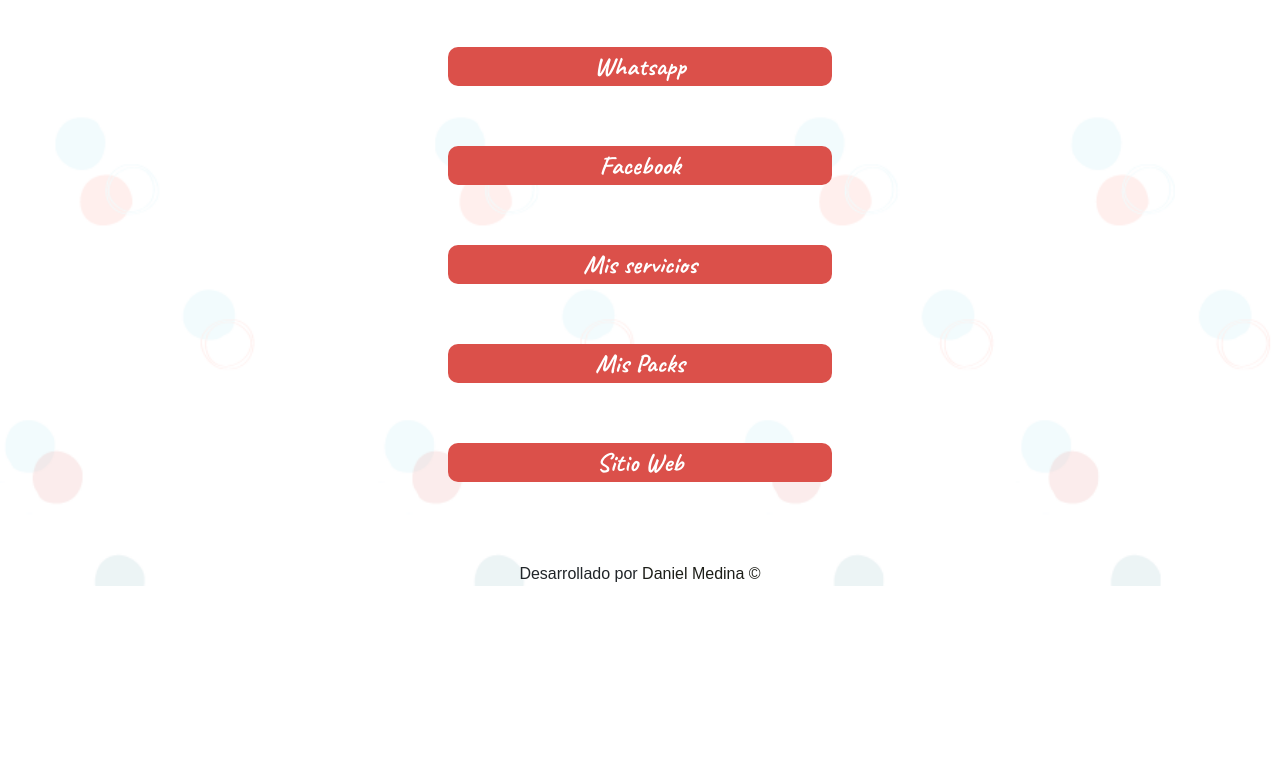
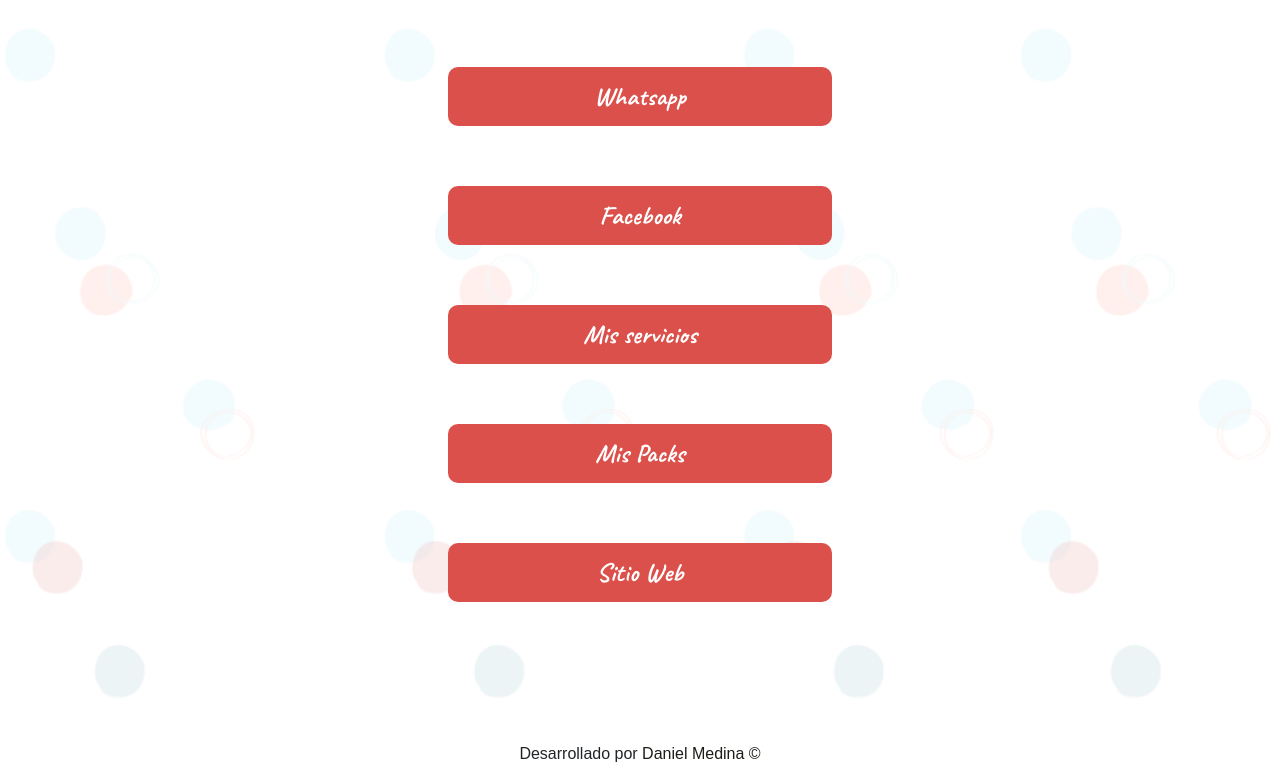
Before and after one commit to danielmedtar/Aneplanner, a website: page enlaces.html in a window 1280 px wide. Shown: the part 335-1111 px from the top of the page. Before the commit the page ends 931 px from the top, so only its background shows below. Drawn offline with nearby package versions, Linux system fonts and the light colour scheme; a web font is replaced by a local one.

Commit message:
footer enlaces

```diff
--- a/enlaces.html
+++ b/enlaces.html
@@ -43,11 +43,10 @@
                 <a href="index.html" target="_blank">Sitio Web</a>
             </button>
         </div>
+
         <footer>
             <p class="siteBy">Desarrollado por<a href="https://danielmedtar.github.io/" target="_blank"> Daniel Medina &copy;</a></p>
-          </footer>
+        </footer>
     </div>
-    <script src="https://code.jquery.com/jquery-3.5.1.slim.min.js" integrity="sha384-DfXdz2htPH0lsSSs5nCTpuj/zy4C+OGpamoFVy38MVBnE+IbbVYUew+OrCXaRkfj" crossorigin="anonymous"></script>
-    <script src="https://cdn.jsdelivr.net/npm/bootstrap@4.5.3/dist/js/bootstrap.bundle.min.js" integrity="sha384-ho+j7jyWK8fNQe+A12Hb8AhRq26LrZ/JpcUGGOn+Y7RsweNrtN/tE3MoK7ZeZDyx" crossorigin="anonymous"></script>
     </body>
     </html>
--- a/scss/_clasesPropias.scss
+++ b/scss/_clasesPropias.scss
@@ -432,9 +432,7 @@
     padding: 0;
     margin-top: unset;
     margin-bottom: 30px;
-}
-.botonEnlace:last-child {
-    margin-bottom: 0;
+    padding: 10px 0;
 }
 @media (min-width: 768px) {
     .botonEnlace {
@@ -442,5 +440,5 @@
     }
 }
 .botonEnlace:first-child {
-    margin-top: 60px;
+    margin-top: 80px;
 }
--- a/scss/main.scss
+++ b/scss/main.scss
@@ -8,9 +8,10 @@
 $cursiva: 'Caveat', cursive;
 $recta: 'Chau Philomene One', sans-serif;
 
+@import "bootstrap";
 @import "etiquetas";
 @import "clasesPropias";
-@import "bootstrap";
+
 /*Etiquetas*/
 
 /*BOOTSTRAP*/
```
Also changed, not shown: css/styles.css.
